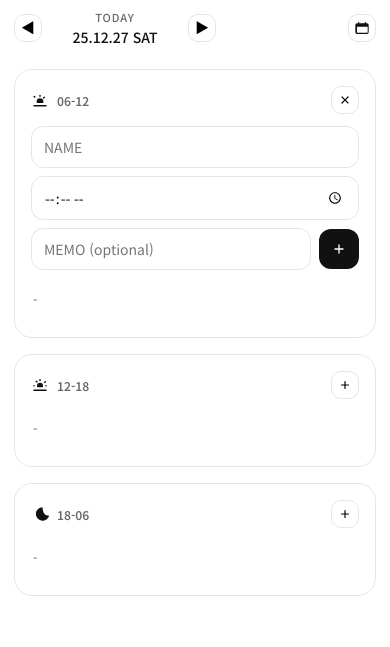
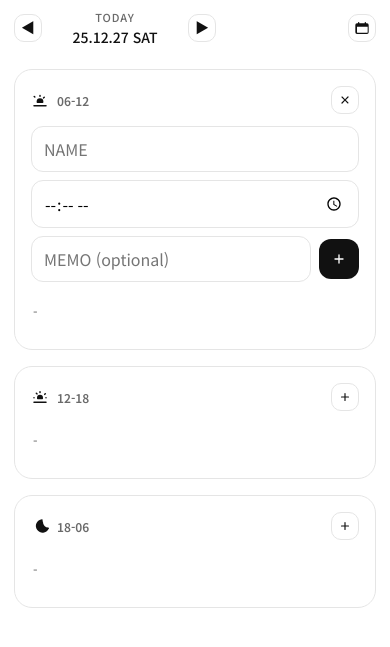
Before and after one commit to leeyunseokarchive/GODSAENG, a plain HTML site: page public/index.html in a window 390 px wide. Both pictures are taken after a click on the button 345 px from the left and 167 px from the top of the page. Shown: the part 67-714 px from the top of the page. Drawn offline with Linux system fonts and the light colour scheme; no server answers.

Commit message:
Update viewport settings and enhance layout styles for better responsiveness

```diff
--- a/public/index.html
+++ b/public/index.html
@@ -2,7 +2,10 @@
 <html lang="ko">
   <head>
     <meta charset="utf-8" />
-    <meta name="viewport" content="width=device-width, initial-scale=1" />
+    <meta
+      name="viewport"
+      content="width=device-width, initial-scale=1, maximum-scale=1, user-scalable=no"
+    />
     <meta name="theme-color" content="#ffffff" />
     <meta name="mobile-web-app-capable" content="yes" />
     <meta name="apple-mobile-web-app-capable" content="yes" />
@@ -34,18 +37,22 @@
         box-sizing: border-box;
       }
 
+      html,
       body {
         margin: 0;
         font-family: "Noto Sans KR", system-ui, sans-serif;
         background: var(--bg);
         color: var(--ink);
-        min-height: 100vh;
+        height: 100%;
+        overflow: hidden;
       }
 
       .page {
         padding: 28px 18px 80px;
         max-width: 520px;
         margin: 0 auto;
+        height: 100%;
+        overflow: hidden;
       }
 
       header {
@@ -188,7 +195,7 @@
         padding: 10px 12px;
         border-radius: 12px;
         border: 1px solid var(--line);
-        font-size: 14px;
+        font-size: 16px;
         font-family: inherit;
         background: #ffffff;
       }
@@ -255,6 +262,11 @@
         height: 18px;
         display: block;
         fill: currentColor;
+      }
+
+      button,
+      a {
+        color: var(--ink);
       }
 
       .list {
```
